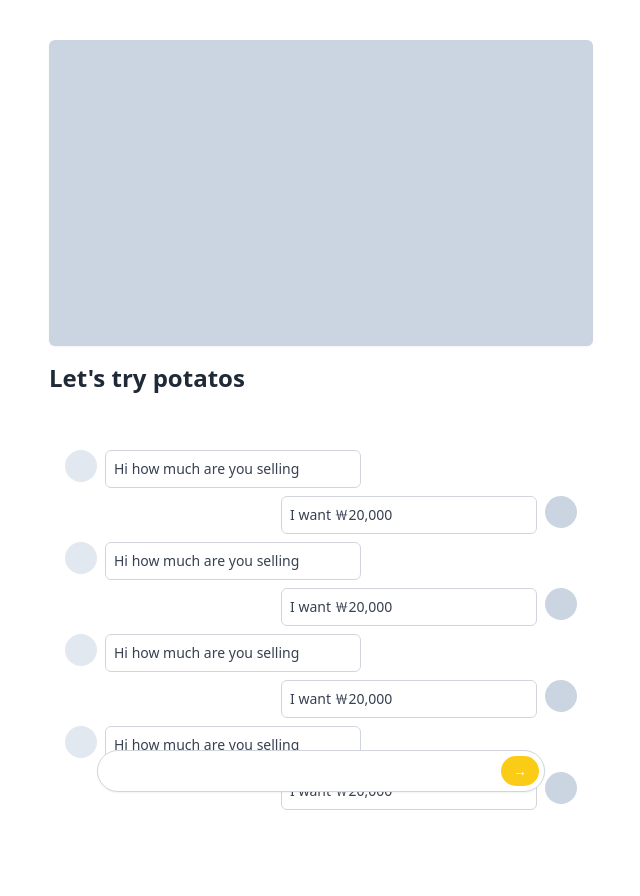
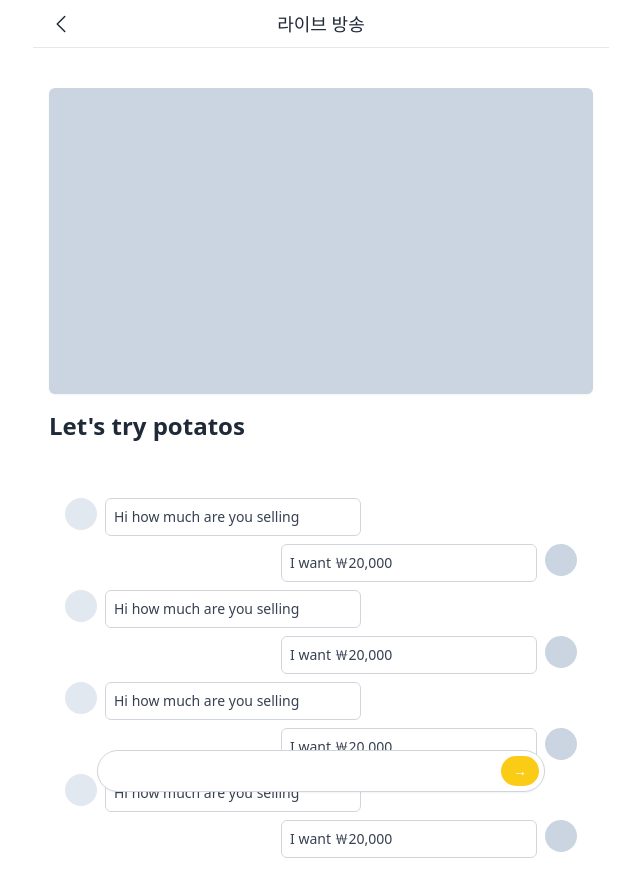
Before and after one commit to genioustar/carrot-market, a Next.js app: page /streams/1 in a window 1280 px wide. Shown: the whole page, without its empty margins (319-959 px from the left). Before the commit the page ends 850 px from the top, so only its background shows below. Built offline with nearby package versions, Linux system fonts and the light colour scheme.

Commit message:
Layout 관련 UI 작업 완료

```diff
--- a/pages/streams/[id].tsx
+++ b/pages/streams/[id].tsx
@@ -1,7 +1,9 @@
+import Layout from "@/components/layout";
 import type { NextPage } from "next";
 
 const StreamDetail: NextPage = () => {
   return (
+    <Layout canGoBack title="라이브 방송">
       <div className="space-y-4 px-4 py-10">
         <div className="aspect-video w-full rounded-md bg-slate-300 shadow-sm" />
         <h3 className="text-2xl font-semibold text-gray-800">
@@ -143,6 +145,7 @@ const StreamDetail: NextPage = () => {
           </div>
         </div>
       </div>
+    </Layout>
   );
 };
 
--- a/pages/streams/create.tsx
+++ b/pages/streams/create.tsx
@@ -1,7 +1,9 @@
+import Layout from "@/components/layout";
 import type { NextPage } from "next";
 
 const Create: NextPage = () => {
   return (
+    <Layout canGoBack title="동영상 등록">
       <div className="space-y-5 px-4 py-10">
         <div>
           <label
@@ -54,6 +56,7 @@ const Create: NextPage = () => {
           Go live
         </button>
       </div>
+    </Layout>
   );
 };
 
```
Lines whose indentation alone changed are shown as unchanged.
